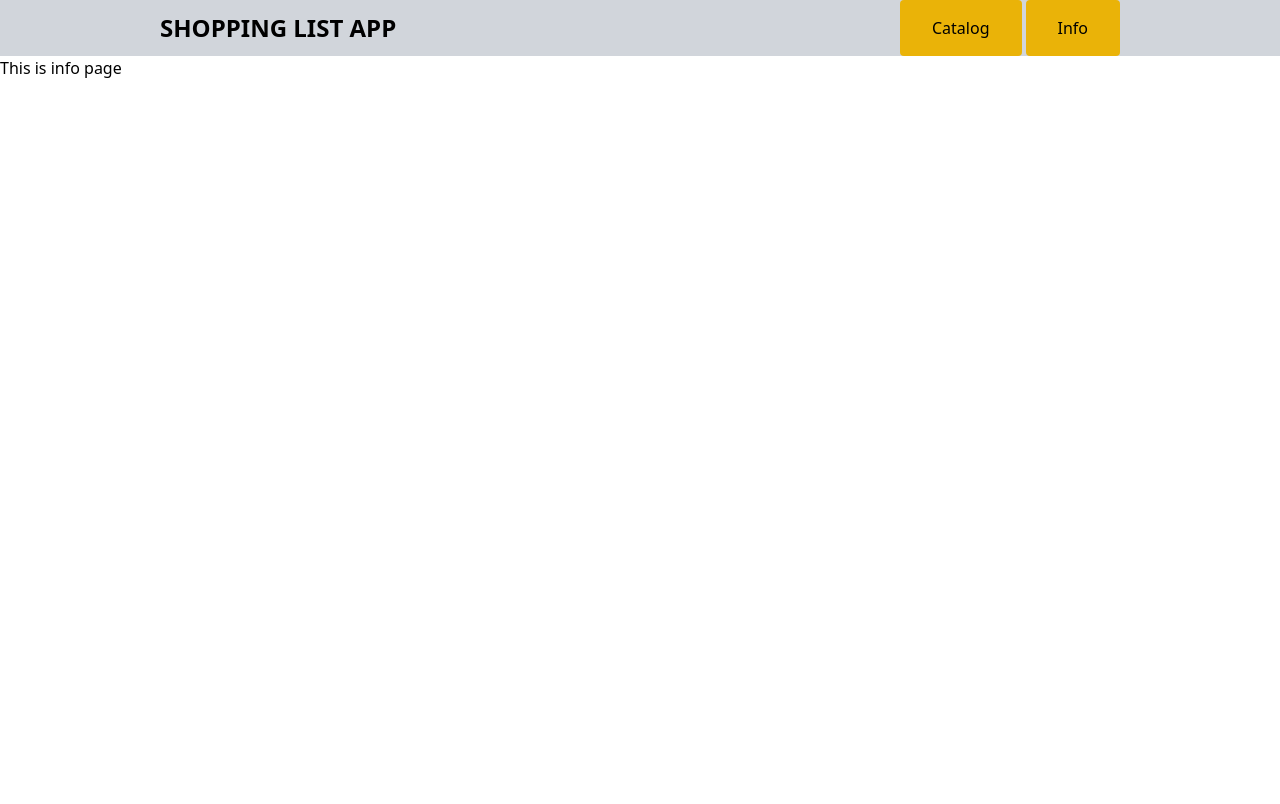
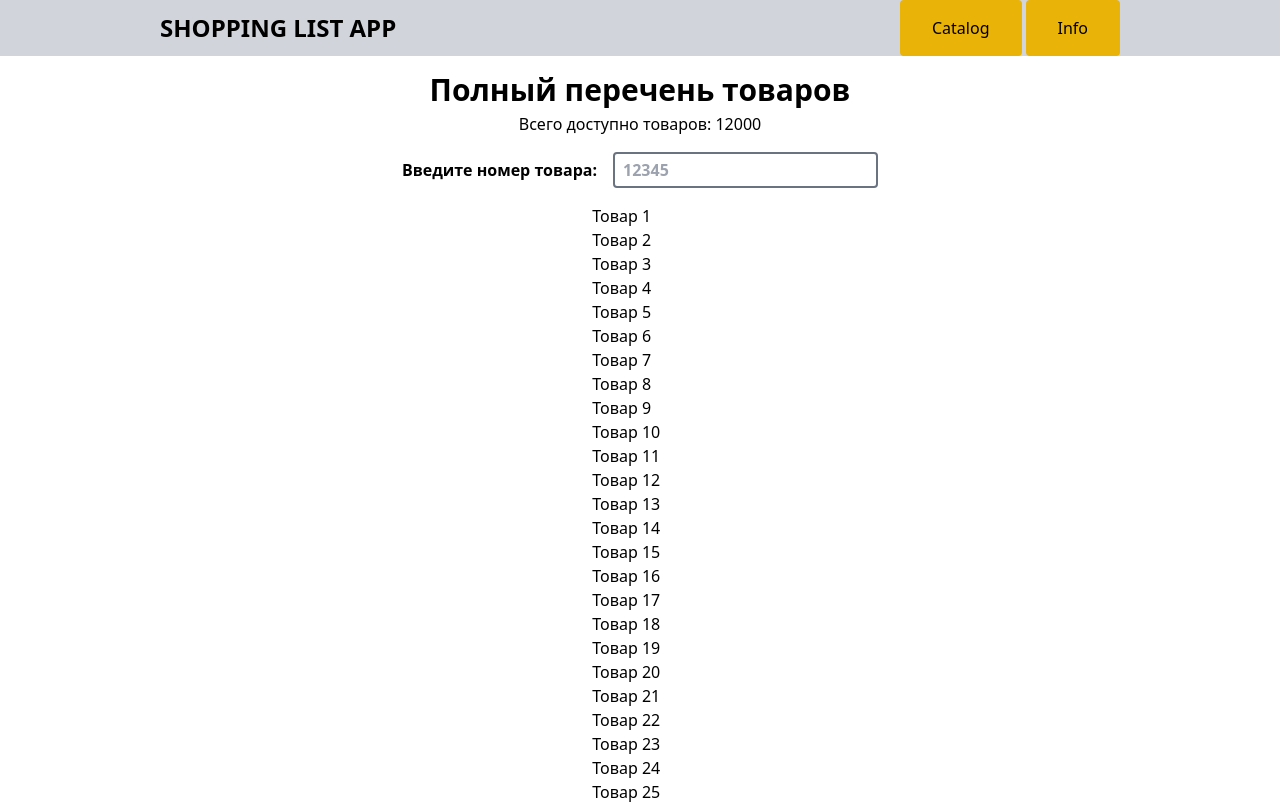
Before and after one commit to Akimba-png/react-ts__shopping-list, a React (Create React App) app: page /info in a window 1280 px wide. Shown: the top 804 px of the page. Built offline with nearby package versions, Linux system fonts and the light colour scheme.

Commit message:
Добавляет вёрстку страницы Info

```diff
--- a/src/pages/info/info.tsx
+++ b/src/pages/info/info.tsx
@@ -1,6 +1,26 @@
+const TOTAL_AMOUNT = 12000;
+
 function Info(): JSX.Element {
+  const data = new Array(TOTAL_AMOUNT).fill(null).map((_, i) => `Товар ${i + 1}`)
   return (
-    <h1>This is info page</h1>
+    <section className="container flex flex-col items-center mx-auto pt-4 w-[960px]">
+      <h1 className="mb-1 font-bold text-3xl">Полный перечень товаров</h1>
+      <p className="mb-4">{`Всего доступно товаров: ${data.length}`}</p>
+      <form className="mb-4">
+        <label className="font-bold text-md">
+          Введите номер товара:
+          <input
+            type="text"
+            name="filter-input"
+            placeholder="12345"
+            className="ml-4 px-2 py-1 border border border-2 border-gray-500 rounded"
+            />
+        </label>
+      </form>
+      <ul>
+        {data.map(lot => (<li key={lot}>{lot}</li>))}
+      </ul>
+    </section>
   );
 }
 
```
Also changed, not shown: 1 other file (tests, documents, lock files or other folders).
